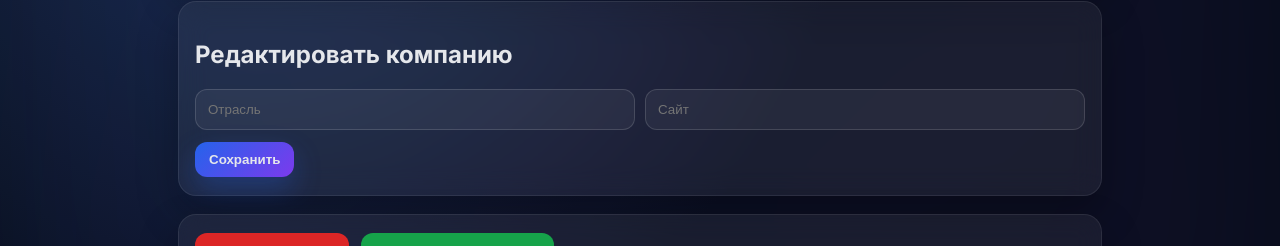
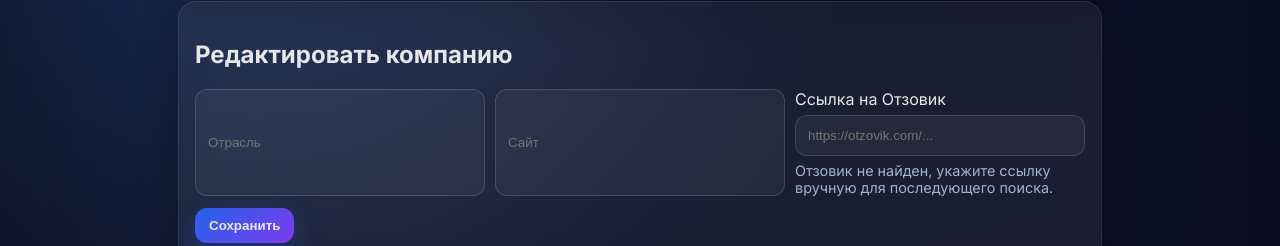
Before and after one commit to Goose-e/frontComp, a Vue app: page /companypage/1 in a window 1280 px wide. Shown: the part 400-646 px from the top of the page. Built offline with nearby package versions, Linux system fonts and the light colour scheme; no server answers.

Commit message:
Add manual otzovik input when missing

```diff
--- a/src/views/Company.vue
+++ b/src/views/Company.vue
@@ -105,12 +105,23 @@
     </div>
 
     <!-- EDIT COMPANY -->
-    <div class="card glass">
+  <div class="card glass">
       <h2>Редактировать компанию</h2>
 
       <div class="edit-grid">
         <input v-model="newCompany.industryName" placeholder="Отрасль" />
         <input v-model="newCompany.website" placeholder="Сайт" />
+        <div v-if="isOtzovikMissing" class="otzovik-field">
+          <label for="otzovikUrl">Ссылка на Отзовик</label>
+          <input
+              id="otzovikUrl"
+              v-model="newCompany.otzovikUrl"
+              placeholder="https://otzovik.com/..."
+          />
+          <p class="help-text">
+            Отзовик не найден, укажите ссылку вручную для последующего поиска.
+          </p>
+        </div>
       </div>
       <button class="primary" @click="editCompany">Сохранить</button>
     </div>
@@ -234,6 +245,10 @@ const chartImage = ref("");
 const userInfo = ref(null);
 const reviewSearchMessage = ref("");
 const reviewSearchLoading = ref(false);
+const isOtzovikMissing = computed(() => {
+  const url = company.value?.otzovikUrl?.toLowerCase?.();
+  return !url || url === "не найдено";
+});
 
 const currentPage = ref(1);
 const pageSize = 6;
@@ -248,6 +263,7 @@ const websiteLink = computed(() => {
 const newCompany = reactive({
   industryName: "",
   website: "",
+  otzovikUrl: "",
 });
 
 const charts = ref([]);
@@ -381,11 +397,16 @@ const editCompany = async () => {
     companyCode: route.params.code,
     newCompanyIndustry: newCompany.industryName || null,
     newCompanyWebsite: newCompany.website || null,
+    newOtzovikUrl:
+        isOtzovikMissing.value && newCompany.otzovikUrl
+            ? newCompany.otzovikUrl
+            : null,
   });
 
   getCompanyByCode();
   newCompany.industryName = "";
   newCompany.website = "";
+  newCompany.otzovikUrl = "";
 };
 
 const changeCompanyStatus = async (newStatusId) => {
@@ -645,6 +666,8 @@ h1 { margin: 4px 0 6px; }
 .row { display: flex; gap: 12px; flex-wrap: wrap; }
 
 .edit-grid { display: grid; grid-template-columns: repeat(auto-fit, minmax(240px, 1fr)); gap: 10px; margin: 10px 0 12px; }
+.otzovik-field { display: flex; flex-direction: column; gap: 6px; }
+.help-text { margin: 0; color: #9fb3d4; font-size: 0.9rem; }
 
 @media (max-width: 640px) {
   .hero { flex-direction: column; }
```
